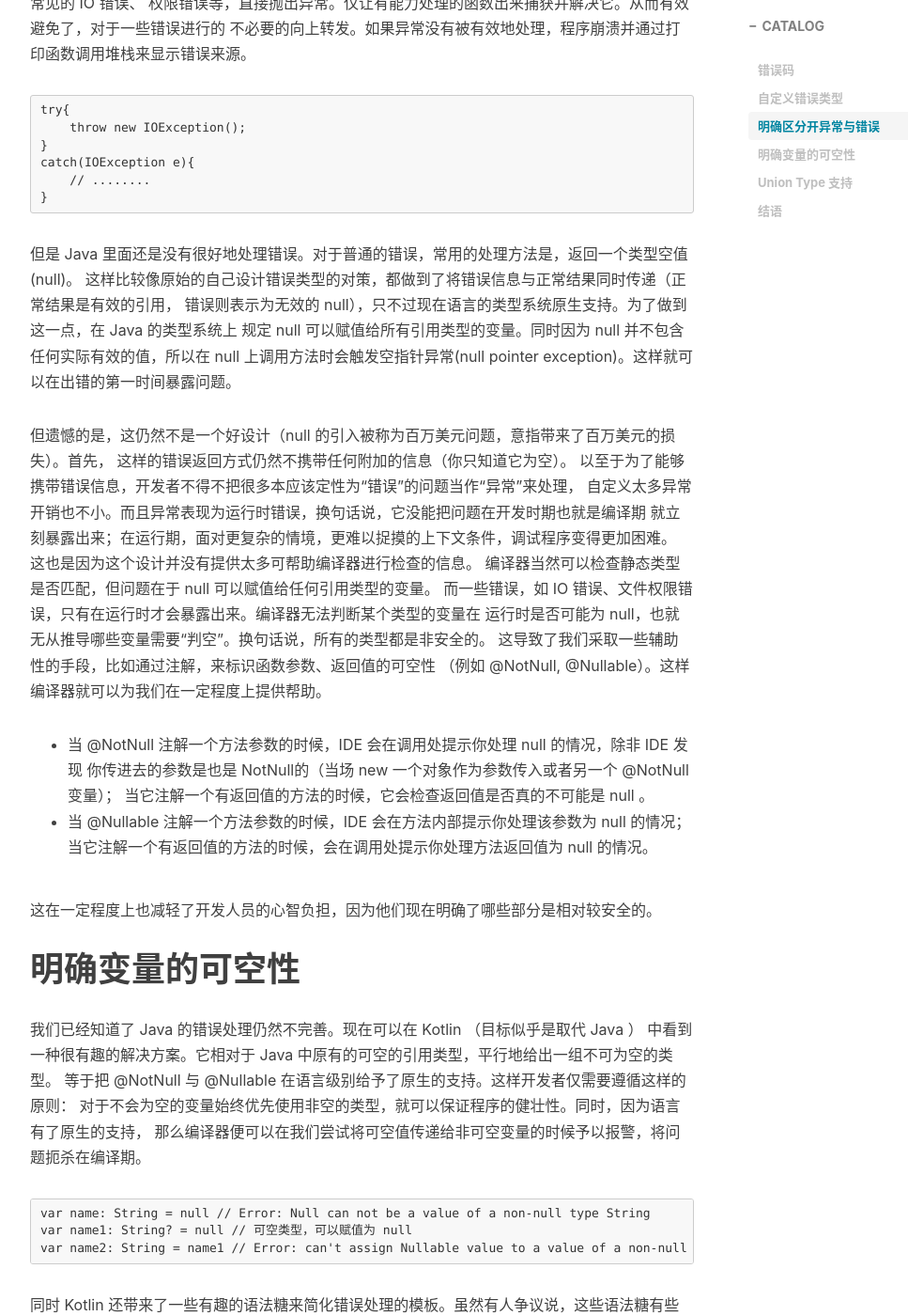
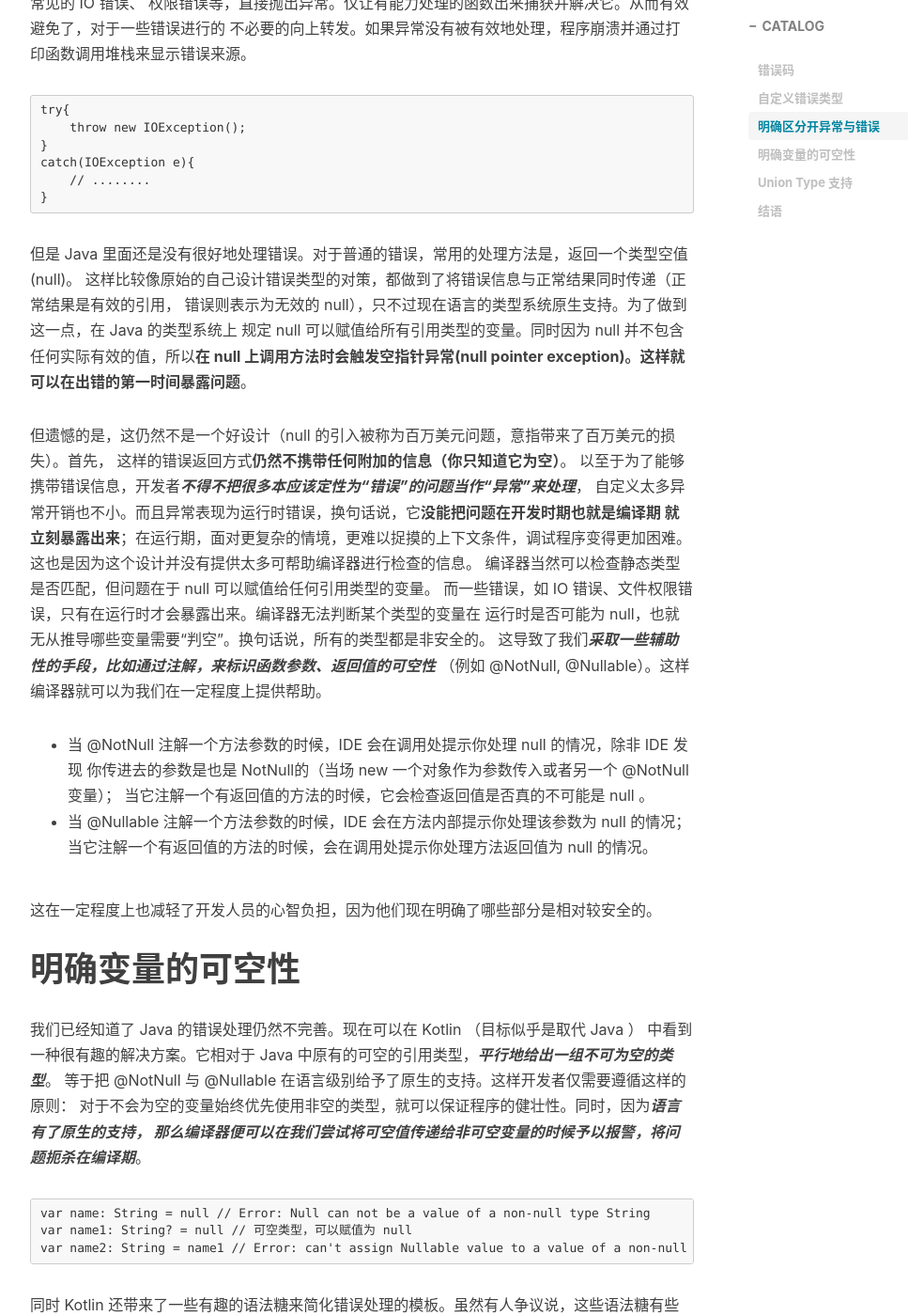
Before and after one commit to gonearewe/gonearewe.github.io, a Jekyll site: the page built from _posts/2020-04-14-程序设计语言中的错误与异常.md, in a window 1280 px wide and 1400 px high, scrolled down 3268 px. Shown: the whole window at 94% size, without its empty margins (233-1200 px from the left). Built offline with Jekyll 4.4.1, drawn with Linux system fonts in a browser that asks for light colours; nearby versions of some CDN libraries; comment, search, counter and statistics services are not loaded; some of the changed text lies outside the part shown.

Commit message:
add some highlights

````diff
--- a/_posts/2020-04-14-程序设计语言中的错误与异常.md
+++ b/_posts/2020-04-14-程序设计语言中的错误与异常.md
@@ -10,7 +10,7 @@ tags:
      - Programming Language
 ---
 
-在程序的编写与运行过程中，错误与异常的出现几乎是不可避免的：用户可能会输入非法的字符串，
+在程序的编写与运行过程中，***错误与异常的出现几乎是不可避免的***：用户可能会输入非法的字符串，
 网络连接有可能会突然中断，可能没有权限打开文件，再到基础一点的，算术除零也会引发异常。
 那么我们就希望能有一种机制能够尽可能地降低错误与异常给我们带来的损失。
 
@@ -19,7 +19,7 @@ tags:
 在较为原始的 C 语言中，人们有时会用一些整数来代表特定的错误。他们约定当函数返回某个值
 （一般是 0 ）时即为正常执行，而如果返回其他值则按照事先确定的错误码含义进行处理。
 Unix 也类似地提供有 errno (So-called "errnos" are symptoms of operating system errors.)
-这种东西。一般可以通过宏定义或全局常量来表示这些错误码，或者为其定义枚举值。
+这种东西。***一般可以通过宏定义或全局常量来表示这些错误码，或者为其定义枚举值。***
 
 ```
 Errno 1: Operation not permitted
@@ -35,10 +35,10 @@ Errno 9: Bad file descriptor
 ......
 ```
 
-优点是简单，并不需要对其进行特别地处理。至于缺点嘛，第一个就是完全基于约定，增加了不稳定因素与复杂度。
+优点是简单，并不需要对其进行特别地处理。至于缺点嘛，第一个就是**完全基于约定，增加了不稳定因素与复杂度**。
 需要将错误码的约定，在头文件等地方写清楚，并通过文档、注释讲清楚；当项目的规模扩大时，
 会出现大量这样的约定，从而造成开发者的心智负担迅速扩大，也容易在错误处理处犯错。
-第二个问题是这样定义的值通常不方便给出更详细的错误信息。错误码在调试器中通常会表现为枚举用的整型字面量，
+第二个问题是这样定义的值通常**不方便给出更详细的错误信息**。错误码在调试器中通常会表现为枚举用的整型字面量，
 会给调试带来困难。
 
 # 自定义错误类型
@@ -91,13 +91,13 @@ if ans,err := calc();err != nil{
 }
 ```
 
-但是，编译器尽管可以在某些情况下，对于我们不处理返回值的情况报警，但却没有办法区分哪个类型是返回值，
-进而无法检查错误是否处理了。而且它没有很好地区分错误与异常，很多情况下连续多层调用者都未必真有办法能够对错误
-作出处理，我们都只能通过返回值来将错误层层向上传递。这一方面导致了错误处理模板的反复出现，在另一个方面，
+但是，编译器尽管可以在某些情况下，对于我们不处理返回值的情况报警，但却**没有办法区分哪个类型是返回值**，
+进而无法检查错误是否处理了。而且它**没有很好地区分错误与异常**，很多情况下连续多层调用者都未必真有办法能够对错误
+作出处理，我们都**只能通过返回值来将错误层层向上传递**。这一方面导致了错误处理模板的反复出现，在另一个方面，
 错误传递层数过多，会对追查错误来源造成不利的影响，因为不是每一层调用者都会包裹自己的上下文信息。
 
-对于后一方面的问题，LET IT CRASH 思想可以起到一定的缓解作用。对于调用者可能也无法解决的问题，不如
-放弃继续传递错误，转而就地崩溃，终止程序，防止问题被隐瞒下去直至最后通过另一个不相关的问题暴露出来导致
+对于后一方面的问题，*LET IT CRASH* 思想可以起到一定的缓解作用。对于调用者可能也无法解决的问题，不如
+**放弃继续传递错误，转而就地崩溃，终止程序**，防止问题被隐瞒下去直至最后通过另一个不相关的问题暴露出来导致
 难以溯源。
 
 ```
@@ -147,19 +147,19 @@ catch(IOException e){
 但是 Java 里面还是没有很好地处理错误。对于普通的错误，常用的处理方法是，返回一个类型空值(null)。
 这样比较像原始的自己设计错误类型的对策，都做到了将错误信息与正常结果同时传递（正常结果是有效的引用，
 错误则表示为无效的 null），只不过现在语言的类型系统原生支持。为了做到这一点，在 Java 的类型系统上
-规定 null 可以赋值给所有引用类型的变量。同时因为 null 并不包含任何实际有效的值，所以在 null
-上调用方法时会触发空指针异常(null pointer exception)。这样就可以在出错的第一时间暴露问题。
+规定 null 可以赋值给所有引用类型的变量。同时因为 null 并不包含任何实际有效的值，所以**在 null
+上调用方法时会触发空指针异常(null pointer exception)。这样就可以在出错的第一时间暴露问题**。
 
 但遗憾的是，这仍然不是一个好设计（null 的引入被称为百万美元问题，意指带来了百万美元的损失）。首先，
-这样的错误返回方式仍然不携带任何附加的信息（你只知道它为空）。
-以至于为了能够携带错误信息，开发者不得不把很多本应该定性为“错误”的问题当作“异常”来处理，
-自定义太多异常开销也不小。而且异常表现为运行时错误，换句话说，它没能把问题在开发时期也就是编译期
-就立刻暴露出来；在运行期，面对更复杂的情境，更难以捉摸的上下文条件，调试程序变得更加困难。
+这样的错误返回方式**仍然不携带任何附加的信息（你只知道它为空）**。
+以至于为了能够携带错误信息，开发者***不得不把很多本应该定性为“错误”的问题当作“异常”来处理***，
+自定义太多异常开销也不小。而且异常表现为运行时错误，换句话说，它**没能把问题在开发时期也就是编译期
+就立刻暴露出来**；在运行期，面对更复杂的情境，更难以捉摸的上下文条件，调试程序变得更加困难。
 这也是因为这个设计并没有提供太多可帮助编译器进行检查的信息。
 编译器当然可以检查静态类型是否匹配，但问题在于 null 可以赋值给任何引用类型的变量。
 而一些错误，如 IO 错误、文件权限错误，只有在运行时才会暴露出来。编译器无法判断某个类型的变量在
 运行时是否可能为 null，也就无从推导哪些变量需要“判空”。换句话说，所有的类型都是非安全的。
-这导致了我们采取一些辅助性的手段，比如通过注解，来标识函数参数、返回值的可空性
+这导致了我们***采取一些辅助性的手段，比如通过注解，来标识函数参数、返回值的可空性***
 （例如 @NotNull, @Nullable）。这样编译器就可以为我们在一定程度上提供帮助。
 
 - 当 @NotNull 注解一个方法参数的时候，IDE 会在调用处提示你处理 null 的情况，除非 IDE 发现
@@ -173,10 +173,10 @@ catch(IOException e){
 # 明确变量的可空性
 
 我们已经知道了 Java 的错误处理仍然不完善。现在可以在 Kotlin （目标似乎是取代 Java ）
-中看到一种很有趣的解决方案。它相对于 Java 中原有的可空的引用类型，平行地给出一组不可为空的类型。
+中看到一种很有趣的解决方案。它相对于 Java 中原有的可空的引用类型，***平行地给出一组不可为空的类型***。
 等于把 @NotNull 与 @Nullable 在语言级别给予了原生的支持。这样开发者仅需要遵循这样的原则：
-对于不会为空的变量始终优先使用非空的类型，就可以保证程序的健壮性。同时，因为语言有了原生的支持，
-那么编译器便可以在我们尝试将可空值传递给非可空变量的时候予以报警，将问题扼杀在编译期。
+对于不会为空的变量始终优先使用非空的类型，就可以保证程序的健壮性。同时，因为***语言有了原生的支持，
+那么编译器便可以在我们尝试将可空值传递给非可空变量的时候予以报警，将问题扼杀在编译期***。
 
 ```
 var name: String = null // Error: Null can not be a value of a non-null type String
@@ -187,7 +187,7 @@ var name2: String = name1 // Error: can't assign Nullable value to a value of a
 同时 Kotlin 还带来了一些有趣的语法糖来简化错误处理的模板。虽然有人争议说，这些语法糖有些过分甜了，
 到了可能会影响语言可读性的程度。但是人们对事物的看法往往都随着接触时间的增加而发生改变，
 也许日后人们就会习惯这种新的语法，这还有待于时间的检验。这些语法糖带来了一个特别的好处，
-就是现在可以进行安全的链式调用了。当链式调用前面的值为空时，相当于发生了短路运算，
+就是现在可以**进行安全的链式调用**了。当链式调用前面的值为空时，相当于发生了短路运算，
 整个表达式直接返回 null。这样有效地应对了我们不希望处理中间过程不必要的错误的情况。
 
 ```
@@ -212,10 +212,10 @@ val num = getInput()?.getLines()?.getLength();
 
 另外一个值得注意的是，Kotlin 对异常处理部分也做了一些改变。在 Java 中，如果你要调用一个
 会抛出异常的程序，那么你要么用 try catch 捕获它，要么继续把异常向上抛出；而后者要求你在
-函数签名中显式声明你可能会抛出的异常。而在 Kotlin 当中，不再需要在函数签名中明确指出会抛出的异常的类型，
-据称这样是为了解决异常声明层层传递的问题，防止我们模块里面的代码，不得不大量携带上底层函数的异常签名，
+函数签名中显式声明你可能会抛出的异常。而在 Kotlin 当中，***不再需要在函数签名中明确指出会抛出的异常的类型***，
+据称这样是为了**解决异常声明层层传递的问题**，防止我们模块里面的代码，不得不大量携带上底层函数的异常签名，
 就像之前错误返回值层层传递的那样。
-但是其带来的隐患也是明确的，编译器现在在一定程度上失去了对异常处理的控制能力，
+但是其带来的隐患也是明确的，**编译器现在在一定程度上失去了对异常处理的控制能力**，
 从而也就不能对用户不捕获异常的行为作出警告。在我看来，很难说这种设计究竟是好是坏，
 这也只能看看工程实际对这种变化的反馈了。
 
@@ -244,9 +244,9 @@ public void sum() throws IOException{
 
 # Union Type 支持
 
-最后我们再来看一种更为先进的设计方式。在一些函数式语言当中，我们不再把错误当做是程序中的插曲或毛刺，
-而是把它和正确结果放在一个平等的地位上，从而借助类型系统当中的 Union Type 来辅助我们进行错误处理。
-所谓 Union Type，可以看作是类型的或运算，例如
+最后我们再来看一种更为先进的设计方式。在一些函数式语言当中，我们**不再把错误当做是程序中的插曲或毛刺，
+而是把它和正确结果放在一个平等的地位上**，从而借助类型系统当中的 Union Type 来辅助我们进行错误处理。
+所谓 Union Type，可以看作是***类型的或运算***，例如
 
 ```
 data Person = Teacher | Student
@@ -293,7 +293,7 @@ def mean(xs: IndexedSeq[Double]): Either[String, Double] =
 
 ```
 
-我们可以发现 Kotlin 其实就是这种实现方式的一种特例。它把 Union Type 局限在了不可空的引用类型与 null
+我们可以发现 ***Kotlin 其实就是这种实现方式的一种特例***。它把 Union Type 局限在了不可空的引用类型与 null
  之间。而我们现在的这个设计，仅仅是借助了语言原生的类型系统，它不仅仅可以拿来做错误处理，
 本来也可以拿来做其他的一般性的程序。当然 Kotlin 那样设计，也有它的道理。毕竟，对 null 的处理，
 确实是需要广泛支持的，为它提供一个特例，也未尝不可。
````
Also changed, not shown: _posts/2020-04-14-共产党宣言.md (+17 -17 lines).
